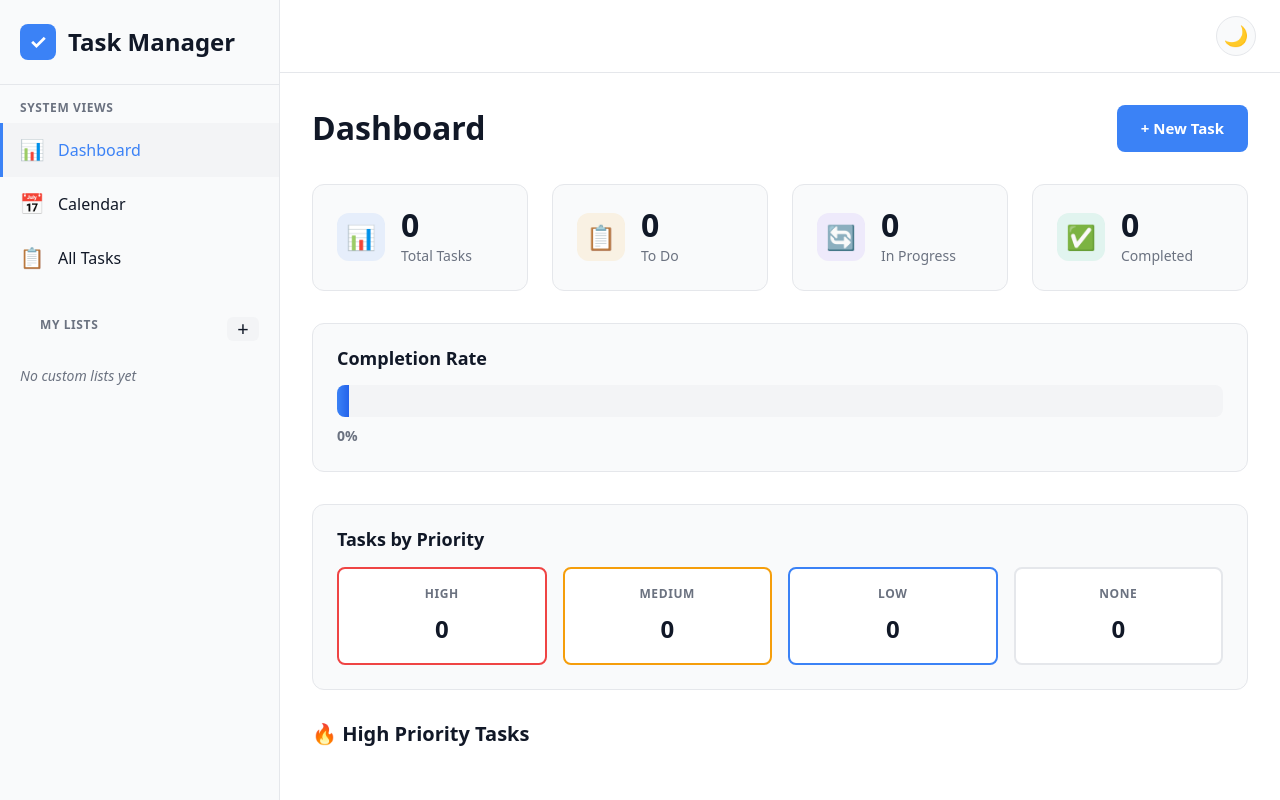
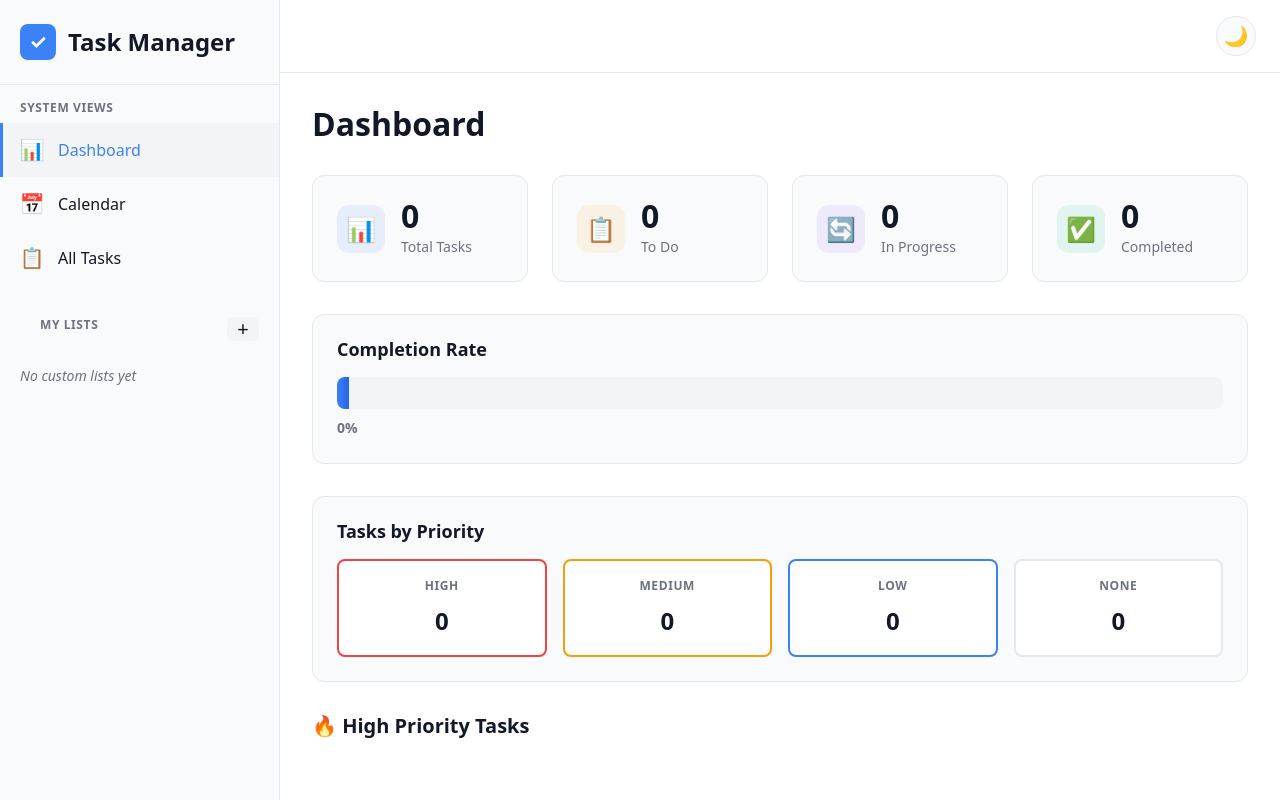
Before and after one commit to meetpradeepp/agentic_migration, a React (Vite) app in the folder task-manager/: page /dashboard in a window 1280 px wide. Built offline with nearby package versions, Linux system fonts and the light colour scheme.

Commit message:
fix: Remove New Task button from Dashboard view

```diff
--- a/task-manager/src/views/Dashboard.tsx
+++ b/task-manager/src/views/Dashboard.tsx
@@ -1,8 +1,6 @@
-import { useState } from 'react';
 import { useTasks } from '../contexts/TaskContext';
 import { useTaskMetrics } from '../hooks/useTaskMetrics';
 import { TaskItem } from '../components/TaskItem';
-import { TaskForm } from '../components/TaskForm';
 import { EmptyState } from '../components/EmptyState';
 import './Dashboard.css';
 
@@ -13,7 +11,6 @@ import './Dashboard.css';
 export function Dashboard() {
   const { tasks } = useTasks();
   const metrics = useTaskMetrics(tasks);
-  const [showTaskForm, setShowTaskForm] = useState(false);
 
   // Get high-priority incomplete tasks
   const highPriorityTasks = tasks
@@ -40,12 +37,6 @@ export function Dashboard() {
     <div className="dashboard">
       <div className="dashboard-header">
         <h1>Dashboard</h1>
-        <button
-          className="add-task-button"
-          onClick={() => setShowTaskForm(true)}
-        >
-          + New Task
-        </button>
       </div>
 
       {/* Metrics Cards */}
@@ -150,11 +141,6 @@ export function Dashboard() {
           </div>
         )}
       </div>
-
-      {/* Task Form Modal */}
-      {showTaskForm && (
-        <TaskForm onClose={() => setShowTaskForm(false)} />
-      )}
     </div>
   );
 }
```
